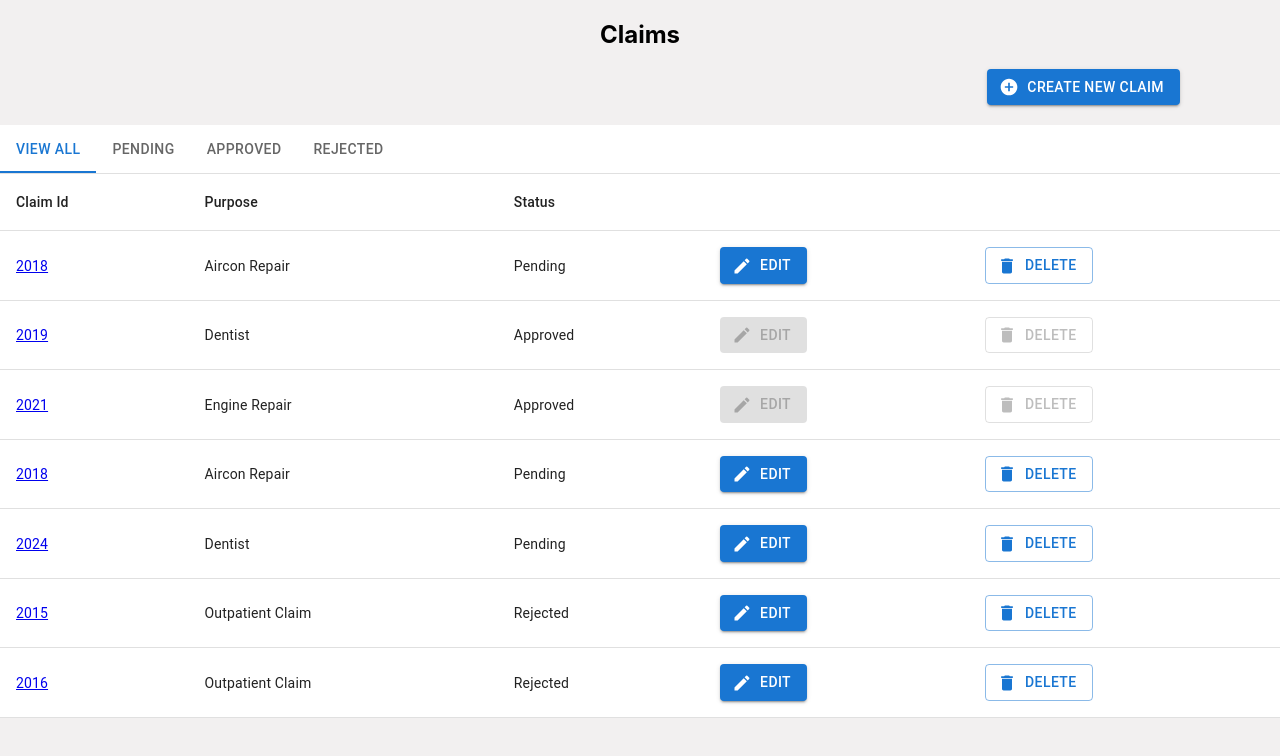
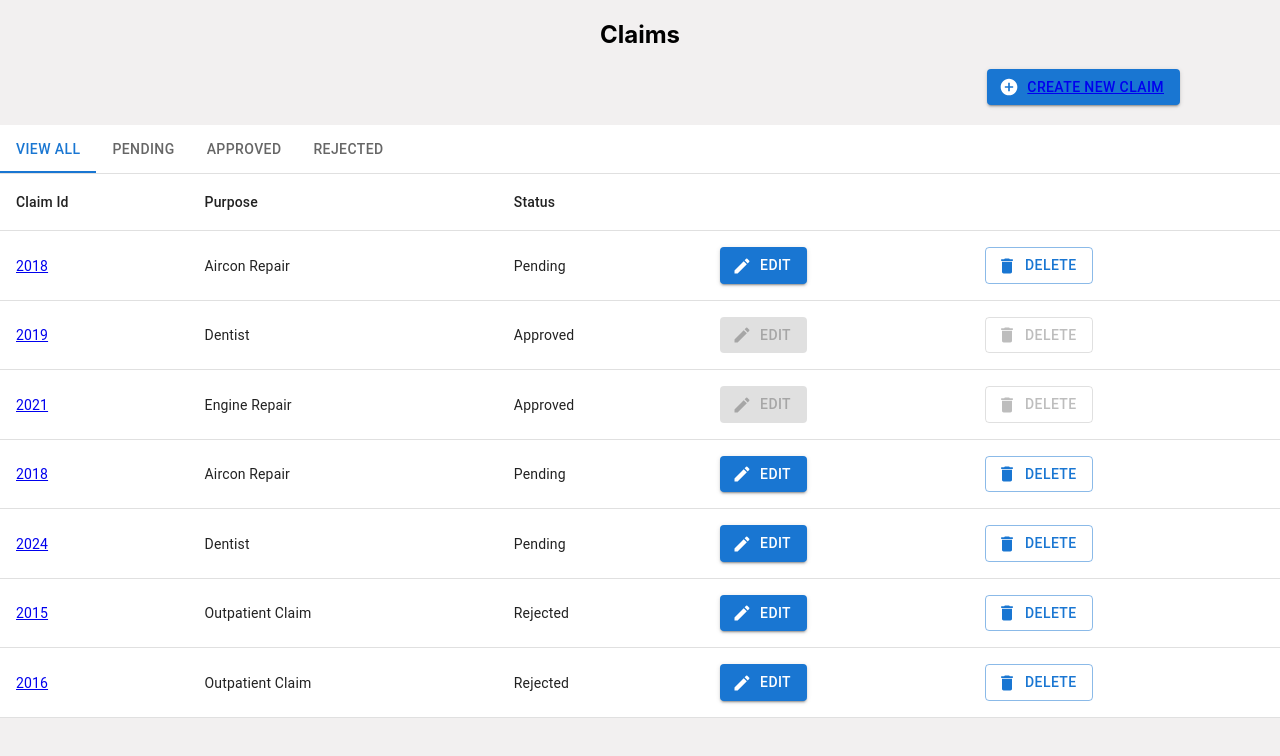
Before and after one commit to 24kmystique/dbs-seed-16-frontend, a React (Create React App) app: page / in a window 1280 px wide. Shown: the top 756 px of the page. Built offline with nearby package versions, Linux system fonts and the light colour scheme; what react-token-auth would draw is missing.

Commit message:
link home page to create new

```diff
--- a/src/components/claims-display-page/ClaimsDisplayPage.js
+++ b/src/components/claims-display-page/ClaimsDisplayPage.js
@@ -6,6 +6,7 @@ import { useState } from "react";
 // import components and styling
 import "./ClaimsDisplayPage.css";
 import ClaimTable from "./ClaimTable";
+import { Link } from 'react-router-dom';
 
 function ClaimsDisplayPage() {
   const [tabIndex, setTabIndex] = useState(0);
@@ -114,7 +115,9 @@ function ClaimsDisplayPage() {
         <h2>Claims</h2>
       </div>
       <div className='claim-page__create-btn-wrapper'>
-        <Button variant="contained" startIcon={<AddCircleIcon />}>Create New Claim</Button>
+        <Button variant="contained" startIcon={<AddCircleIcon />}>
+          <Link to="/new-claim">Create New Claim</Link>
+        </Button>
       </div>
 
       <Box sx={{ borderBottom: 1, borderColor: 'divider', backgroundColor: "white",}}>
```
